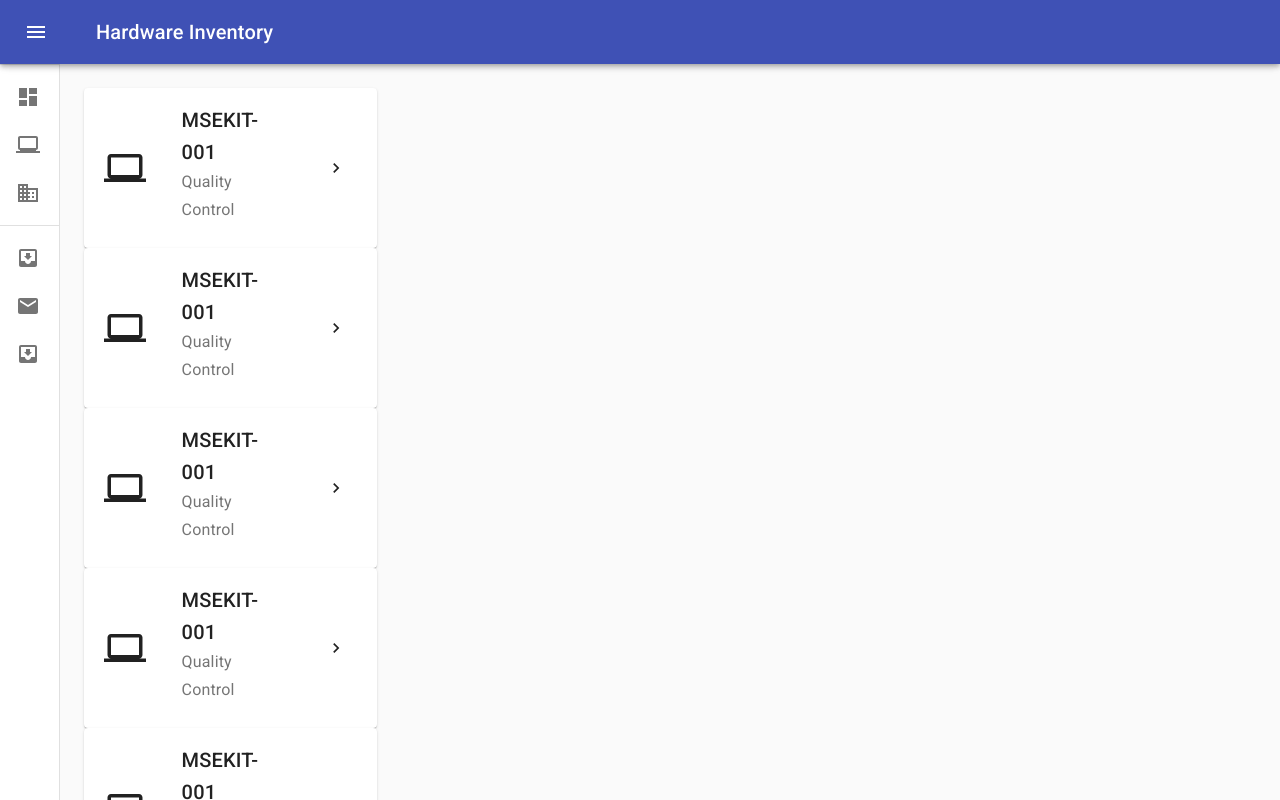
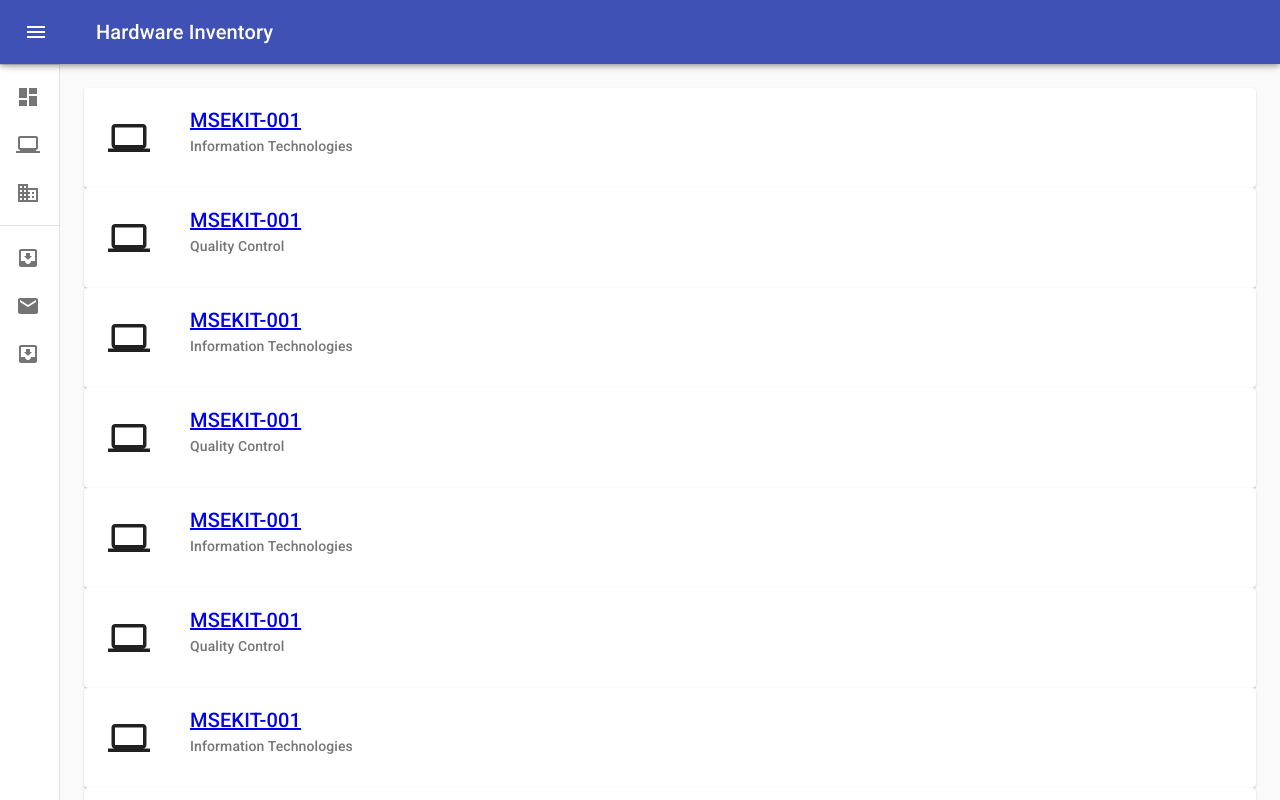
Before and after one commit to aminemarckader/inventory-client-web, a React (Create React App) app: page / in a window 1280 px wide. Shown: the top 800 px of the page. Built offline with nearby package versions, Linux system fonts and the light colour scheme.

Commit message:
change spacing

```diff
--- a/src/Components/About/About.jsx
+++ b/src/Components/About/About.jsx
@@ -21,7 +21,7 @@ export default function About() {
       <Typography variant="h4" gutterBottom component="div">
         Hardware List
       </Typography>
-      <Grid container spacing={2}>
+      <Grid container spacing={1}>
 
       <DeviceCard />
             <DeviceCard />
--- a/src/Components/Cards/DeviceCard.jsx
+++ b/src/Components/Cards/DeviceCard.jsx
@@ -6,17 +6,21 @@ import CardContent from "@material-ui/core/CardContent";
 import CardMedia from "@material-ui/core/CardMedia";
 import Typography from "@material-ui/core/Typography";
 import ComputerIcon from "@material-ui/icons/Computer";
-import KeyboardArrowRightIcon from '@material-ui/icons/KeyboardArrowRight';
+import MuiLink from '@material-ui/core/Link';
+
+import {Link} from 'react-router-dom';
+
 const useStyles = makeStyles((theme) => ({
   root: {
     display: "flex",
+    height: 100
   },
   details: {
     display: "flex",
     flexDirection: "column",
   },
   content: {
-    flex: "1 0 auto",
+     flex: "1 0 auto",
   },
   cover: {
     width: 90,
@@ -27,8 +31,8 @@ const useStyles = makeStyles((theme) => ({
   controls: {
     display: "flex",
     alignItems: "center",
-    paddingLeft: theme.spacing(1),
-    paddingBottom: theme.spacing(1),
+    paddingLeft: theme.spacing(2),
+    paddingBottom: theme.spacing(2),
   },
   playIcon: {
     height: 42,
@@ -44,7 +48,8 @@ export default function DeviceCard() {
   const classes = useStyles();
 
   return (
-    <Grid item xs={12} sm={6} lg={3}>
+    <>
+    <Grid item component="Card" xs={12} sm={6} lg={3}>
       <Card className={classes.root}>
         <CardMedia className={classes.cover}>
           <ComputerIcon className={classes.playIcon} />
@@ -52,17 +57,42 @@ export default function DeviceCard() {
         <div className={classes.details}>
           <CardContent className={classes.content}>
             <Typography component="h6" variant="h6">
-              MSEKIT-001
+              <MuiLink underline="none">
+                <Link to="/hardware/details/vvv">
+                  MSEKIT-001
+                </Link>
+              </MuiLink>
+
             </Typography>
-            <Typography variant="subtitle1" color="textSecondary">
+            <Typography variant="subtitle2" color="textSecondary">
+              Information Technologies
+            </Typography>
+          </CardContent>
+        </div>
+
+      </Card>
+    </Grid>
+
+    <Grid item component="Card" style={{ height: '-webkit-fill-available' }} xs={12} sm={6} lg={3}>
+      <Card className={classes.root}>
+        <CardMedia className={classes.cover}>
+          <ComputerIcon className={classes.playIcon} />
+        </CardMedia>
+        <div className={classes.details}>
+          <CardContent className={classes.content}>
+            <Typography component="h6" variant="h6">
+              <Link to="/hardware/details/vvv">
+                MSEKIT-001
+              </Link>
+            </Typography>
+            <Typography variant="subtitle2" color="textSecondary">
               Quality Control
             </Typography>
           </CardContent>
         </div>
-        <CardMedia className={classes.cover}>
-          <KeyboardArrowRightIcon className={classes.detailsIcon} />
-        </CardMedia>
+
       </Card>
     </Grid>
+    </>
   );
 }
--- a/src/index.css
+++ b/src/index.css
@@ -16,3 +16,7 @@ code {
 .makeStyles-drawerClose-8 {
   width: 60px !important;
 }
+
+::-webkit-scrollbar {
+  display: none;
+}
```
